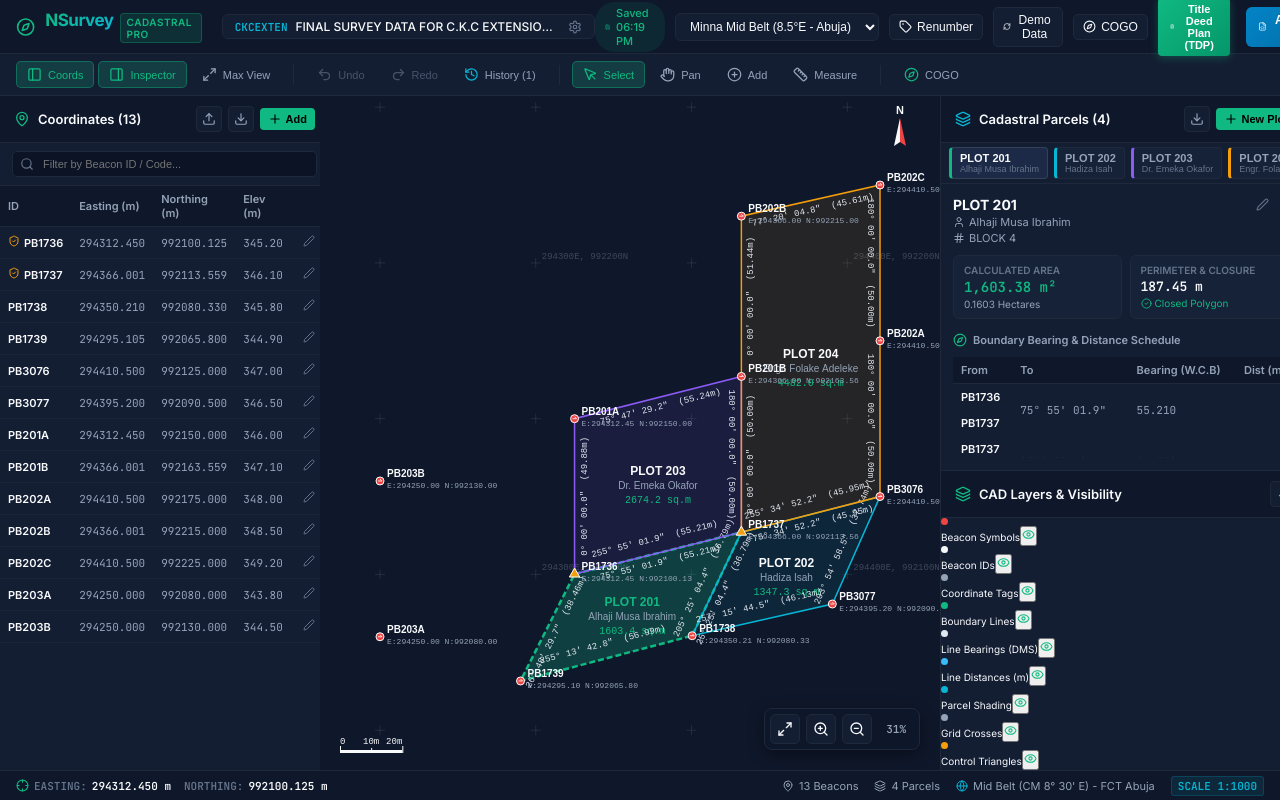
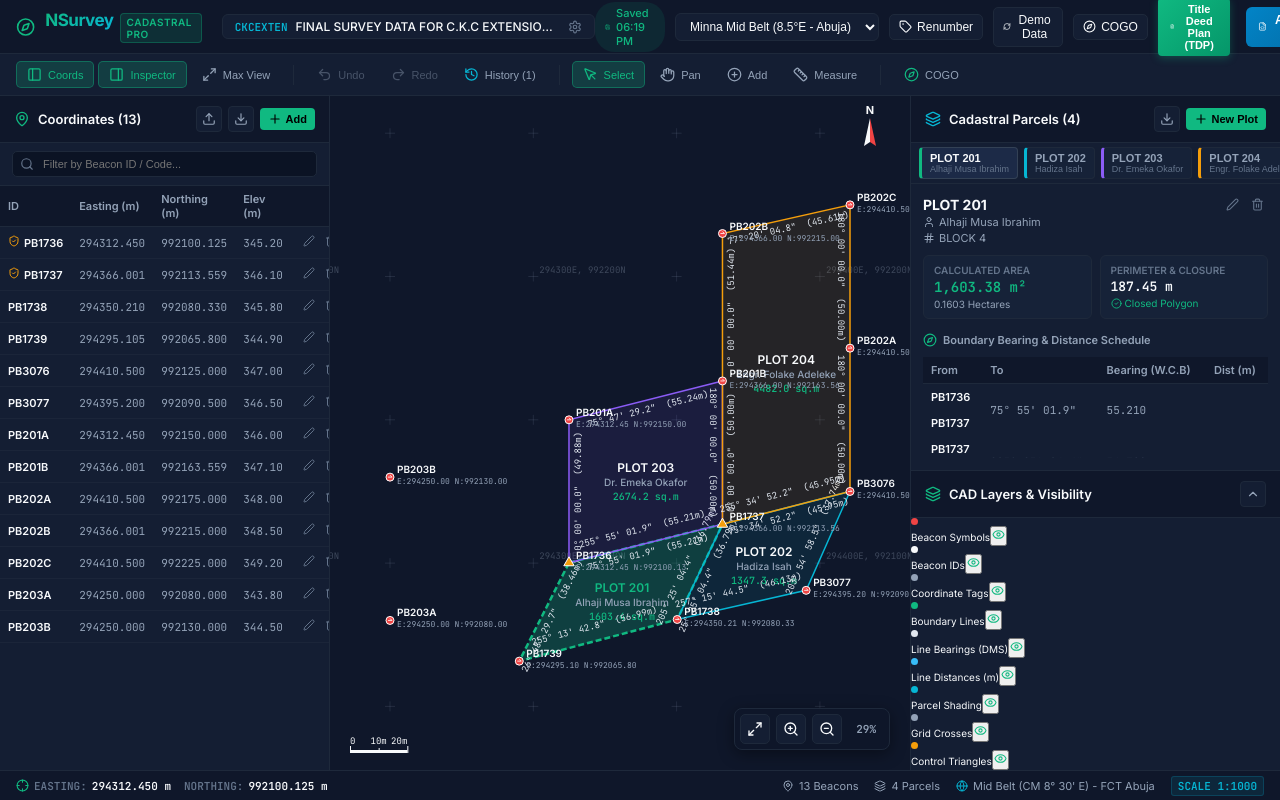
Before and after one commit to Mass0Shifter/Surve, a React (Vite) app: page / in a window 1280 px wide. Shown: the top 800 px of the page. Built offline with nearby package versions, Linux system fonts and the light colour scheme.

Commit message:
fix: switch to fluid flexbox layout and add ResizeObserver for dynamic CAD canvas auto-fit

```diff
--- a/src/components/cad/CadCanvas.tsx
+++ b/src/components/cad/CadCanvas.tsx
@@ -81,6 +81,21 @@ export const CadCanvas: React.FC<CadCanvasProps> = ({
       fitExtents();
     }
   }, [fitExtents]);
+
+  // Dynamic ResizeObserver to auto-fit / re-center canvas when container size changes
+  useEffect(() => {
+    const container = containerRef.current;
+    if (!container) return;
+
+    const observer = new ResizeObserver(() => {
+      if (points.length > 0) {
+        fitExtents();
+      }
+    });
+
+    observer.observe(container);
+    return () => observer.disconnect();
+  }, [fitExtents, points.length]);
 
   const worldToScreen = useCallback((easting: number, northing: number) => {
     return {
--- a/src/index.css
+++ b/src/index.css
@@ -296,29 +296,40 @@ body {
   background-color: var(--border-subtle);
 }
 
-/* 3. Master Workspace Layout */
+/* 3. Master Workspace Layout - Fluid Flexbox Architecture */
 .app-workspace {
   flex: 1;
-  display: grid;
-  grid-template-columns: var(--sidebar-left-width) 1fr var(--sidebar-right-width);
+  display: flex;
+  flex-direction: row;
+  width: 100%;
+  height: 100%;
   overflow: hidden;
   position: relative;
 }
 
 .workspace-sidebar {
   background-color: var(--bg-surface);
-  border-right: 1px solid var(--border-subtle);
   display: flex;
   flex-direction: column;
   overflow: hidden;
+  position: relative;
+  flex-shrink: 0;
+  height: 100%;
+}
+
+.workspace-sidebar.left-sidebar {
+  border-right: 1px solid var(--border-subtle);
 }
 
 .workspace-sidebar.right-sidebar {
+  border-left: 1px solid var(--border-subtle);
   border-right: none;
-  border-left: 1px solid var(--border-subtle);
 }
 
 .workspace-center {
+  flex: 1;
+  min-width: 0;
+  height: 100%;
   background-color: #0f172a;
   position: relative;
   overflow: hidden;
```
